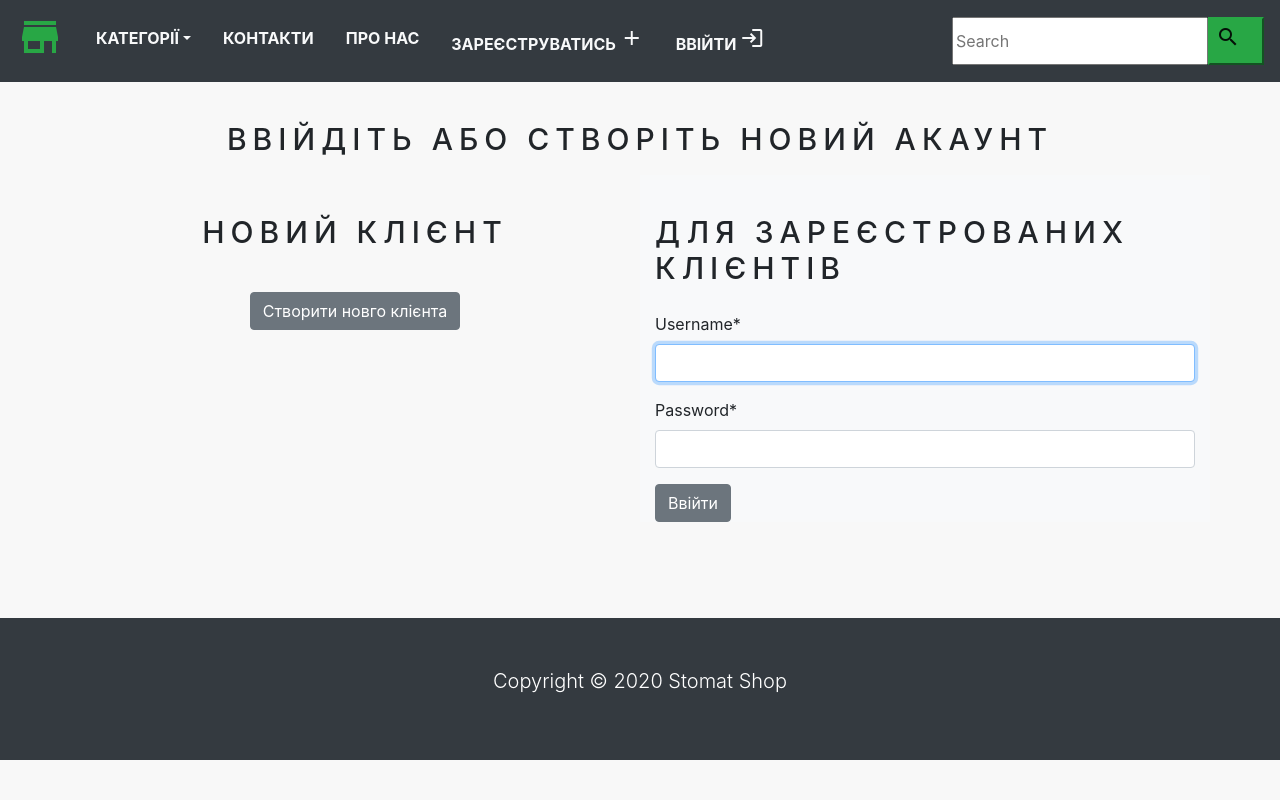
After one commit to SviatikKh/Dj_shop_stom, a Django app: page /account/login/ in a window 1280 px wide. The commit adds this page. Run offline with Django 3.2, Linux system fonts and the light colour scheme; data that the repository does not hold is empty; some libraries are stand-ins or nearby versions.

Commit message:
Added Login and Logout

```diff
--- a/stomatshop_project/shop/templates/cart.html
+++ b/stomatshop_project/shop/templates/cart.html
@@ -41,7 +41,7 @@
                 {% for cart_item in cart_items  %}
                 <tr>
                     <td>
-                        <a href="cart_item.product.get_url">
+                        <a href="{{ cart_item.product.get_url }}">
                             <img src="{{ cart_item.product.image.url }}" width="100" height="100">
                         </a>
                     </td>
--- /dev/null
+++ b/stomatshop_project/shop/templates/login.html
@@ -0,0 +1,49 @@
+{% extends 'base.html' %}
+
+{% load static %}
+
+{% load crispy_forms_tags %}
+
+{% block title %}
+    Log in
+{% endblock %}
+
+{% block content %}
+
+    <div class="container">
+        <br>
+        <h1 class="product_title text-center">
+            Ввійдіть або створіть новий акаунт
+        </h1>
+        <div class="row">
+            <div class="col-12 col-sm-12 col-lg-6 text-center custom_div">
+                <br>
+                <h2 class="product_title">
+                    Новий клієнт
+                </h2>
+                <br>
+                <a href="{% url 'signup' %}" class="btn btn-secondary">Створити новго клієнта</a>
+            </div>
+            <div class="col-12 col-sm-12 col-md-12 col-lg-6 bg-light">
+                <div>
+                    <br>
+                    <h2 class="product_title">
+                        Для зареєстрованих клієнтів
+                    </h2>
+                    <form method="post">
+                        {% csrf_token %}
+                        <p>{{ form | crispy }}</p>
+                        <button type="submit" class="btn btn-secondary">Ввійти</button>
+                    </form>
+                </div>
+
+            </div>
+        </div>
+        <br>
+    </div>
+    <br>
+
+
+
+
+{% endblock %}
--- a/stomatshop_project/shop/templates/navbar.html
+++ b/stomatshop_project/shop/templates/navbar.html
@@ -15,6 +15,35 @@
                 </li>
                 <li class="nav-item"><a class="nav-link text-light text-uppercase font-weight-bold px-3" href="">Контакти</a></li>
                 <li class="nav-item"><a class="nav-link text-light text-uppercase font-weight-bold px-3" href="">Про нас</a></li>
+
+                {% if request.user.is_authenticated and request.user.first_name %}
+
+                <li class="nav-item"><span class="nav-link text-light text-uppercase font-weight-bold px-3">
+                    Вітаємо, {{ request.user.first_name }}! <i class="material-icons cart-icon">account_circle</i>
+                </span></li>
+
+                <li class="nav-item"><a class="nav-link text-light text-uppercase font-weight-bold px-3" href="{% url 'signout' %}">
+                   Вийти
+                   <i class="material-icons cart-icon">exit_to_app</i>
+                </a></li>
+
+                {% else %}
+
+                <li class="nav-item"><a class="nav-link text-light text-uppercase font-weight-bold px-3"
+                    href="{% url 'signup' %}">
+                    Зареєструватись
+                    <i class="material-icons cart-icon">add</i>
+                 </a></li>
+
+
+                 <li class="nav-item"><a class="nav-link text-light text-uppercase font-weight-bold px-3"
+                    href="{% url 'login' %}">
+                    Ввійти
+                    <i class="material-icons cart-icon">login</i>
+                 </a></li>
+
+                 {% endif %}
+
                 {% if item_count > 0 %}
                 <li class="nav-item"><a class="nav-link text-light text-uppercase font-weight-bold px-3" href="{% url 'cart_detail' %}">
                     <i class="material-icons cart-icon">add_shopping_cart</i>
--- a/stomatshop_project/shop/urls.py
+++ b/stomatshop_project/shop/urls.py
@@ -10,4 +10,6 @@ urlpatterns = [
     path('cart/remove/<int:product_id>', views.cart_remove, name='cart_remove'),
     path('cart/remove_product/<int:product_id>', views.cart_remove_product, name='cart_remove_product'),
     path('account/create/', views.signUpView, name='signup'),
+    path('account/login/', views.loginView, name='login'),
+    path('account/signout/', views.signoutView, name='signout'),
 ]
--- a/stomatshop_project/shop/views.py
+++ b/stomatshop_project/shop/views.py
@@ -4,6 +4,8 @@ from .models import Category, Product, Cart, CartItem
 from django.core.exceptions import ObjectDoesNotExist
 from django.contrib.auth.models import Group, User
 from .forms import SignUpForm
+from django.contrib.auth.forms import AuthenticationForm
+from django.contrib.auth import login, authenticate, logout
 
 # Create your views here.
 
@@ -99,3 +101,25 @@ def signUpView(request):
     else:
         form = SignUpForm()
     return render(request, 'signup.html', {'form': form})
+
+
+def loginView(request):
+    if request.method == 'POST':
+        form = AuthenticationForm(data=request.POST)
+        if form.is_valid():
+            username = request.POST['username']
+            password = request.POST['password']
+            user = authenticate(username=username, password=password)
+            if user is not None:
+                login(request, user)
+                return redirect('home')
+            else:
+                return redirect('signup')
+    else:
+        form = AuthenticationForm()
+        return render(request, 'login.html', {'form': form})
+
+
+def signoutView(request):
+    logout(request)
+    return redirect('login')
--- a/stomatshop_project/stomatshop/static/css/base.css
+++ b/stomatshop_project/stomatshop/static/css/base.css
@@ -24,3 +24,7 @@ body {
     color: red;
     font-weight: bold;
 }
+
+.custom_div {
+    margin-bottom: 20px !important;
+}
```
